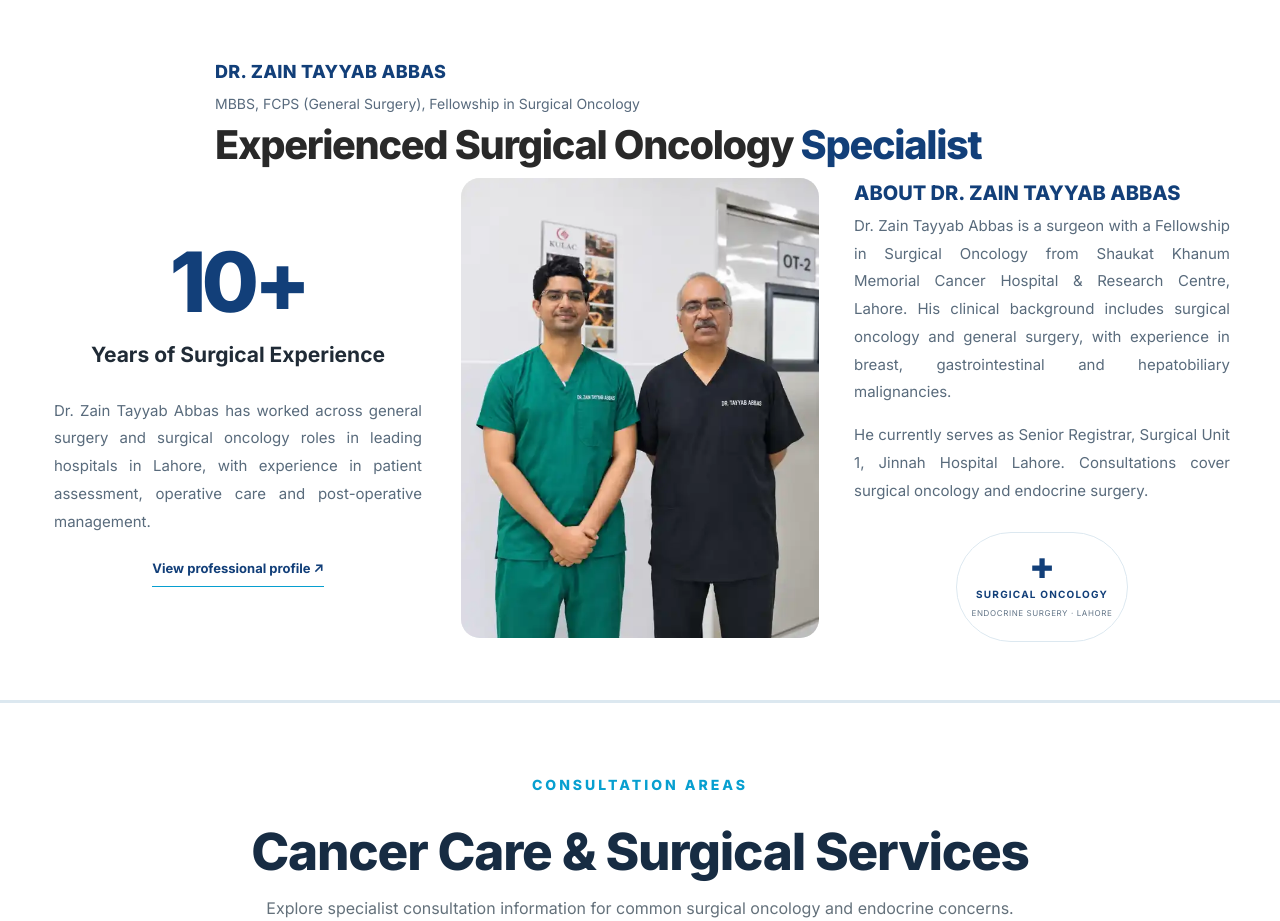
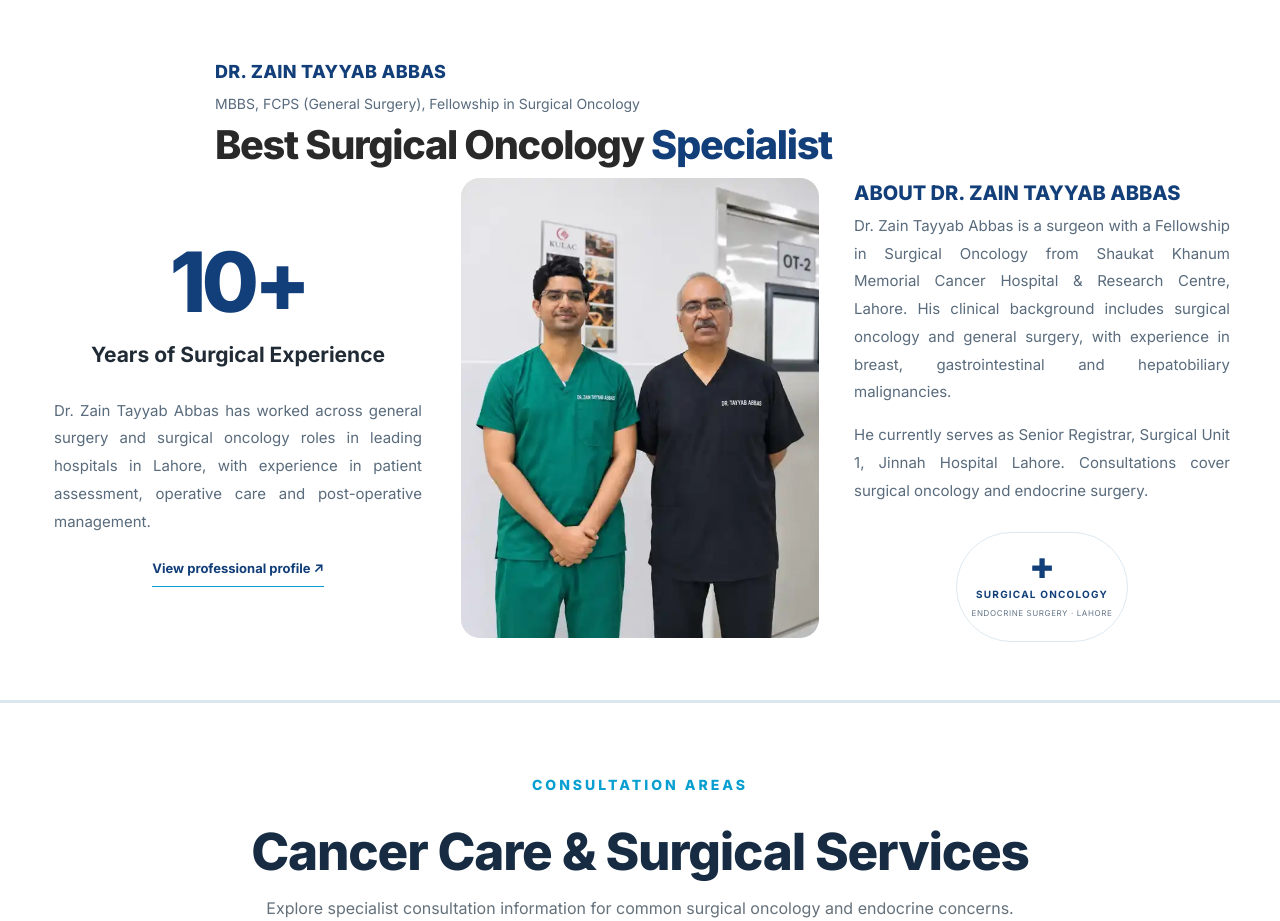
Before and after one commit to franklinctapley-del1122/Drzaintayyababbas, a Next.js app: page / in a window 1280 px wide. Shown: the part 920-1841 px from the top of the page. Built offline with nearby package versions, Linux system fonts and the light colour scheme.

Commit message:
Add requested best surgical oncology specialist heading

```diff
--- a/app/page.tsx
+++ b/app/page.tsx
@@ -44,7 +44,7 @@ export default function Home(){
   <section className="credential-strip"><div className="container strip-grid"><div><span>QUALIFICATION</span><strong>MBBS · FCPS General Surgery</strong></div><div><span>SPECIALTIES</span><strong>Surgical Oncology · Endocrine Surgery</strong></div><div><span>LOCATION</span><strong>Lahore, Pakistan</strong></div></div></section>
   {/* 04 */}
   <section className="doctor-intro-showcase"><div className="container">
-    <div className="doctor-intro-heading"><span>DR. ZAIN TAYYAB ABBAS</span><p>MBBS, FCPS (General Surgery), Fellowship in Surgical Oncology</p><h2>Experienced Surgical Oncology <em>Specialist</em></h2></div>
+    <div className="doctor-intro-heading"><span>DR. ZAIN TAYYAB ABBAS</span><p>MBBS, FCPS (General Surgery), Fellowship in Surgical Oncology</p><h2>Best Surgical Oncology <em>Specialist</em></h2></div>
     <div className="doctor-intro-grid">
       <div className="doctor-experience-column"><ExperienceCounter/><h3>Years of Surgical Experience</h3><p>Dr. Zain Tayyab Abbas has worked across general surgery and surgical oncology roles in leading hospitals in Lahore, with experience in patient assessment, operative care and post-operative management.</p><Link className="under-link" href="/about">View professional profile ↗</Link></div>
       <div className="doctor-portrait"><Image src="/images/dr-zain-tayyab-abbas-main.webp" alt="Dr. Zain Tayyab Abbas" fill sizes="(max-width: 800px) 90vw, 28vw" style={{objectFit:"cover",objectPosition:"center 20%"}}/></div>
```
